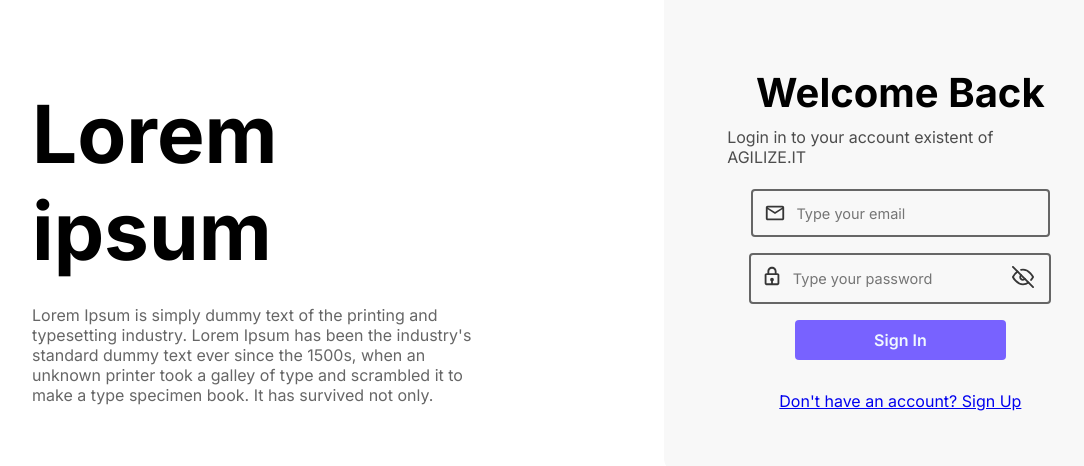
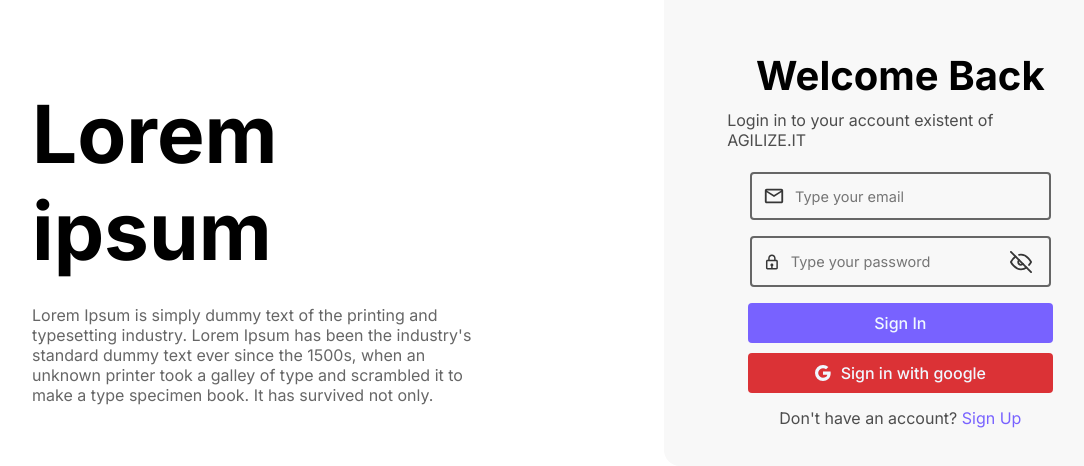
Before and after one commit to EdreyC/TCC, a React (Vite) app in the folder frontend/: page /signin in a window 1280 px wide. Shown: the part 174-640 px from the top of the page, without its empty margins (110-1194 px from the left). Built offline with nearby package versions, Linux system fonts and the light colour scheme.

Commit message:
Routes Created

```diff
--- a/frontend/src/App.tsx
+++ b/frontend/src/App.tsx
@@ -1,61 +1,17 @@
-import { useState } from 'react'
-import './styles/signin.scss'
-import Button from './components/Button/Button'
-import { BiLock } from 'react-icons/bi'
-import { MdOutlineMail } from 'react-icons/md'
-import { FiEye } from 'react-icons/fi'
-import { FiEyeOff } from 'react-icons/fi'
-function App() {
-  const [pass, setPass] = useState(false);
-
-  return (
-    <div className="page-signin">
-      <div className='title-signin'>
-        <h1>Lorem ipsum</h1>
-        <p>Lorem Ipsum is simply dummy text of the printing and typesetting industry. Lorem Ipsum has been the industry's standard dummy text ever since the 1500s, when an unknown printer took a galley of type and scrambled it to make a type specimen book. It has survived not only.</p>
-      </div>
-
-      <div className='box-signin'>
-        <h1>Welcome Back</h1>
-        <span>Login in to your account existent of AGILIZE.IT</span>
-        <div className='form-signin'>
-
-          <div className='input-email'>
-            <MdOutlineMail
-              size={22}
-              color='#363636' />
-            <input type='text' placeholder='Type your email' />
-          </div>
-
-          <div className='input-password'>
-            <BiLock
-              size={22}
-              color='#363636' />
-            <input type={pass ? "text" : 'password'} placeholder='Type your password' />
-            <button onClick={() => setPass(pass ? false : true)}>
-              {pass ? (<FiEye size={22}
-                color='#363636'
-                />) : (<FiEyeOff size={22}
-                  color='#363636' />)}
-
-            </button>
-
-          </div>
+import { ChakraProvider } from "@chakra-ui/react"
+import { Link, Route, Routes } from "react-router-dom"
+import Home from "./pages/Home"
+import Sigin from "./pages/Signin"
+import Signup from "./pages/Signup"
 
 
-          <Button>Sign In</Button>
-
-          <div>
-            <div></div>
-            <div></div>
-            <div></div>
-          </div>
-        </div>
-
-        <a href="#">Don't have an account? Sign Up</a>
-      </div>
-
-    </div>
+function App() {
+  return(
+    <Routes>
+      <Route path="/signin" element={<Sigin />} />
+      <Route path="/signup" element={<Signup />} />
+      <Route path="/" element={<Home />} />
+    </Routes>
   )
 }
 
--- a/frontend/src/components/Button/Button.tsx
+++ b/frontend/src/components/Button/Button.tsx
@@ -1,5 +1,6 @@
 import { ButtonHTMLAttributes, ReactNode } from "react";
 import './button.scss'
+
 type ButtonProps = ButtonHTMLAttributes<HTMLButtonElement>
 
 export default function Button(props: ButtonProps){
--- a/frontend/src/components/Button/button.scss
+++ b/frontend/src/components/Button/button.scss
@@ -3,7 +3,7 @@
     align-items: center;
     font-family: 'Inter';
     font-size: 16px;
-    font-weight: 600;
+    font-weight: 500;
     padding: 10px 15px 10px 15px;
     background-color: #7862FF;
     color: #f0f8ff;
--- a/frontend/src/main.tsx
+++ b/frontend/src/main.tsx
@@ -3,8 +3,11 @@ import ReactDOM from 'react-dom'
 import App from './App'
 import './styles/global.scss'
 
+import { BrowserRouter } from 'react-router-dom'
 
 ReactDOM.render(
-    <App />,
-  document.getElementById('root')
-)
+  <BrowserRouter>
+    <App />
+  </BrowserRouter>,
+  document.getElementById("root")
+);
--- /dev/null
+++ b/frontend/src/pages/Home.tsx
@@ -0,0 +1,7 @@
+import { Link } from "react-router-dom";
+
+export default function Home(){
+    return(
+        <Link to="signin">Signin</Link>
+    )
+}
--- /dev/null
+++ b/frontend/src/pages/Signin.tsx
@@ -0,0 +1,64 @@
+import { useState } from 'react'
+import '../styles/signin.scss'
+import Button from '../components/Button/Button'
+import { BiLock } from 'react-icons/bi'
+import { MdOutlineMail } from 'react-icons/md'
+import { FiEye } from 'react-icons/fi'
+import { FiEyeOff } from 'react-icons/fi'
+import { BsGoogle } from 'react-icons/bs'
+import "react-bootstrap"
+import { Link } from 'react-router-dom'
+
+
+
+export default function Sigin() {
+
+  const [pass, setPass] = useState(false);
+
+  return (
+    <div className="page-signin ">
+      <div className='title-signin'>
+        <h1>Lorem ipsum</h1>
+        <p>Lorem Ipsum is simply dummy text of the printing and typesetting industry. Lorem Ipsum has been the industry's standard dummy text ever since the 1500s, when an unknown printer took a galley of type and scrambled it to make a type specimen book. It has survived not only.</p>
+      </div>
+
+      <div className='container-signin'>
+
+        <h1>Welcome Back</h1>
+        <span>Login in to your account existent of AGILIZE.IT</span>
+
+        <div className='form-signin'>
+
+          <div className='input-email'>
+            <MdOutlineMail
+              size={22}
+              color='#363636' />
+            <input type='text' placeholder='Type your email' />
+          </div>
+
+          <div className='input-password'>
+            <BiLock
+              size={22}
+              color='#363636' />
+            <input type={pass ? "text" : 'password'} placeholder='Type your password' />
+            <button onClick={() => setPass(pass ? false : true)}>
+              {pass ? (<FiEye size={22}
+              />) : (<FiEyeOff size={22}
+              />)}
+
+            </button>
+
+          </div>
+
+          <div className='wrapper-signinbuttons'>
+            <Button>Sign In</Button>
+            <Button style={{ background: "#db3236", display: 'flex', gap: "10px" }}><BsGoogle />Sign in with google </Button>
+          </div>
+        </div>
+
+        <span>Don't have an account? <Link to="/signup">Sign Up</Link> </span>
+      </div>
+    </div>
+
+  )
+}
--- /dev/null
+++ b/frontend/src/pages/Signup.tsx
@@ -0,0 +1,41 @@
+import { useState } from "react";
+import {
+  Flex,
+  Heading,
+  Input,
+  Button,
+  InputGroup,
+  Stack,
+  InputLeftElement,
+  chakra,
+  Box,
+  Link,
+  Avatar,
+  FormControl,
+  FormHelperText,
+  InputRightElement
+} from "@chakra-ui/react";
+import { FaUserAlt, FaLock } from "react-icons/fa";
+import { FiEye, FiEyeOff } from "react-icons/fi";
+
+const CFaUserAlt = chakra(FaUserAlt);
+const CFaLock = chakra(FaLock);
+
+const Signup = () => {
+  const [pass, setPass] = useState(false);
+
+
+  return (
+    <>
+    <button onClick={() => setPass(pass ? false : true)}>
+              {pass ? (<FiEye size={22}
+              />) : (<FiEyeOff size={22}
+              />)}
+
+            </button>
+    <h1>Sign up</h1>
+    </>
+  );
+};
+
+export default Signup;
--- a/frontend/src/styles/global.scss
+++ b/frontend/src/styles/global.scss
@@ -1,5 +1,15 @@
 h1,p,span,a,button{
     font-family: 'Inter';
+
 }
+a{
+    color: #7862FF;
+    text-decoration: none;
+    &:hover{
+        text-decoration: underline;
+    }
+
+}
+
 html,body{
 }
--- a/frontend/src/styles/signin.scss
+++ b/frontend/src/styles/signin.scss
@@ -1,4 +1,3 @@
-
 .page-signin{
 
     display: flex;
@@ -10,8 +9,7 @@
         flex-direction: column;
         max-width: 35%;
         margin: 0px 15% 0px 134px;
-
-        p{
+            p{
             color: #666666;
         }
         h1{
@@ -19,14 +17,14 @@
             font-size:80px ;
         }
     }
-    .box-signin{
+    .container-signin{
 
         display: flex;
         justify-content: center;
         align-items: center;
         flex-direction: column;
         background-color: #f8f8f8;
-        padding: 5% 5% 5% 5%;
+        padding: 3% 5% 3% 5%;
         border-radius: 1rem;
         margin-right: 2%;
         gap: 15px;
@@ -51,7 +49,10 @@
             .input-password{
 
                 display: flex;
-                padding: 0.6rem;
+                align-items: center;
+                justify-content: space-around;
+                width: 90%;
+                padding: 0.7rem;
                 border:2px solid #666666;
                 border-radius: 0.25rem;
 
@@ -67,12 +68,17 @@
 
                 }
                 >button{
+                    display: flex;
+
                     border: none;
                     outline: none;
                     background: none;
                     cursor: pointer;
+                    color:#363636;
+
                     &:hover{
-                        color: yellow;
+
+                        color: #6250d3;
                     }
 
                 }
@@ -80,9 +86,8 @@
             }
             .input-email{
 
+                display: flex;
                 width: 90%;
-
-                display: flex;
                 padding: 0.7rem;
                 border:2px solid #666666;
                 border-radius: 0.25rem;
@@ -98,6 +103,13 @@
 
                 }
             }
+            .wrapper-signinbuttons{
+                display: flex;
+                justify-content: center;
+                flex-direction: column;
+                gap: 10px;
+                width: 100%;
+            }
         }
     }
 
```
Also changed, not shown: frontend/package.json (+8 -1 lines), 2 other files (tests, documents, lock files or other folders).
